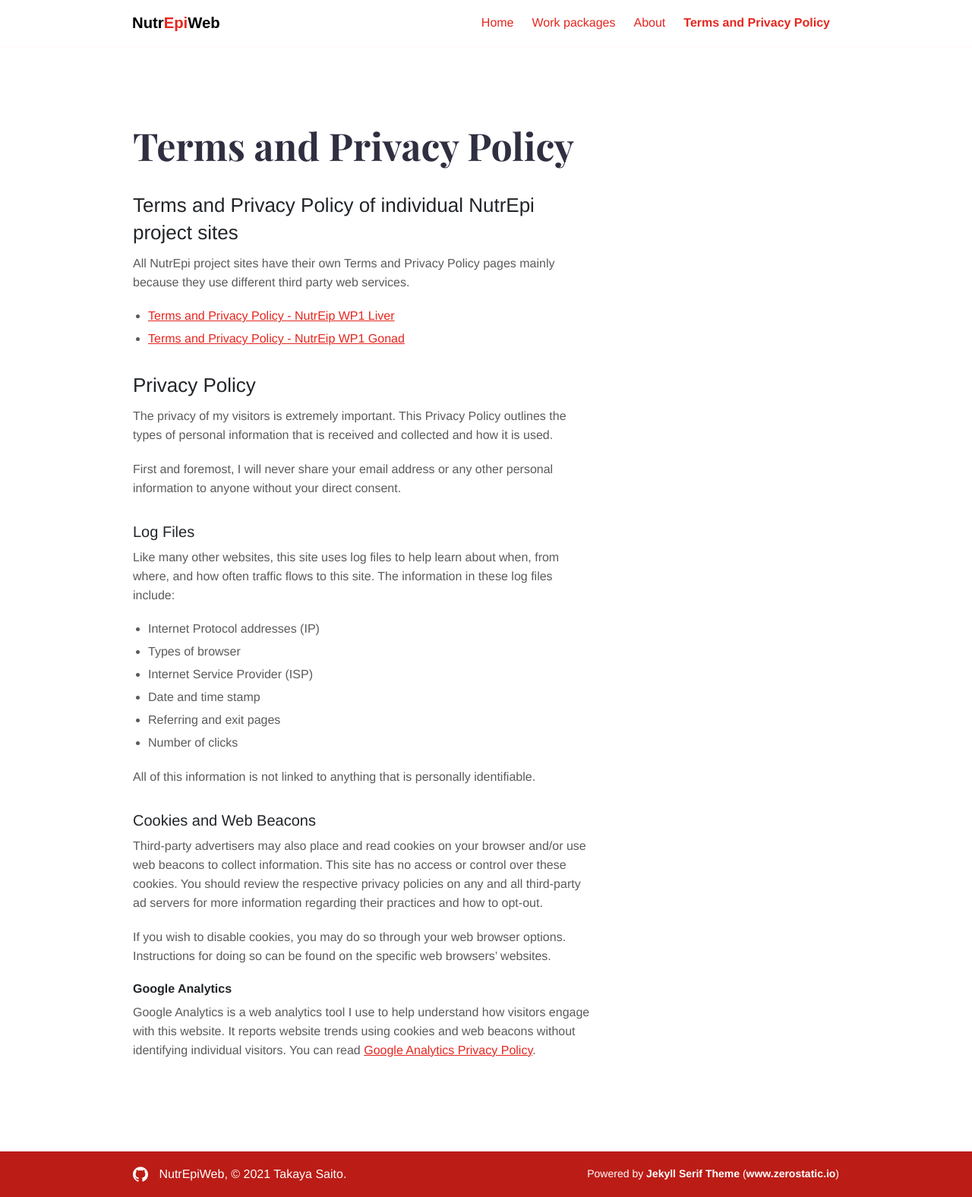
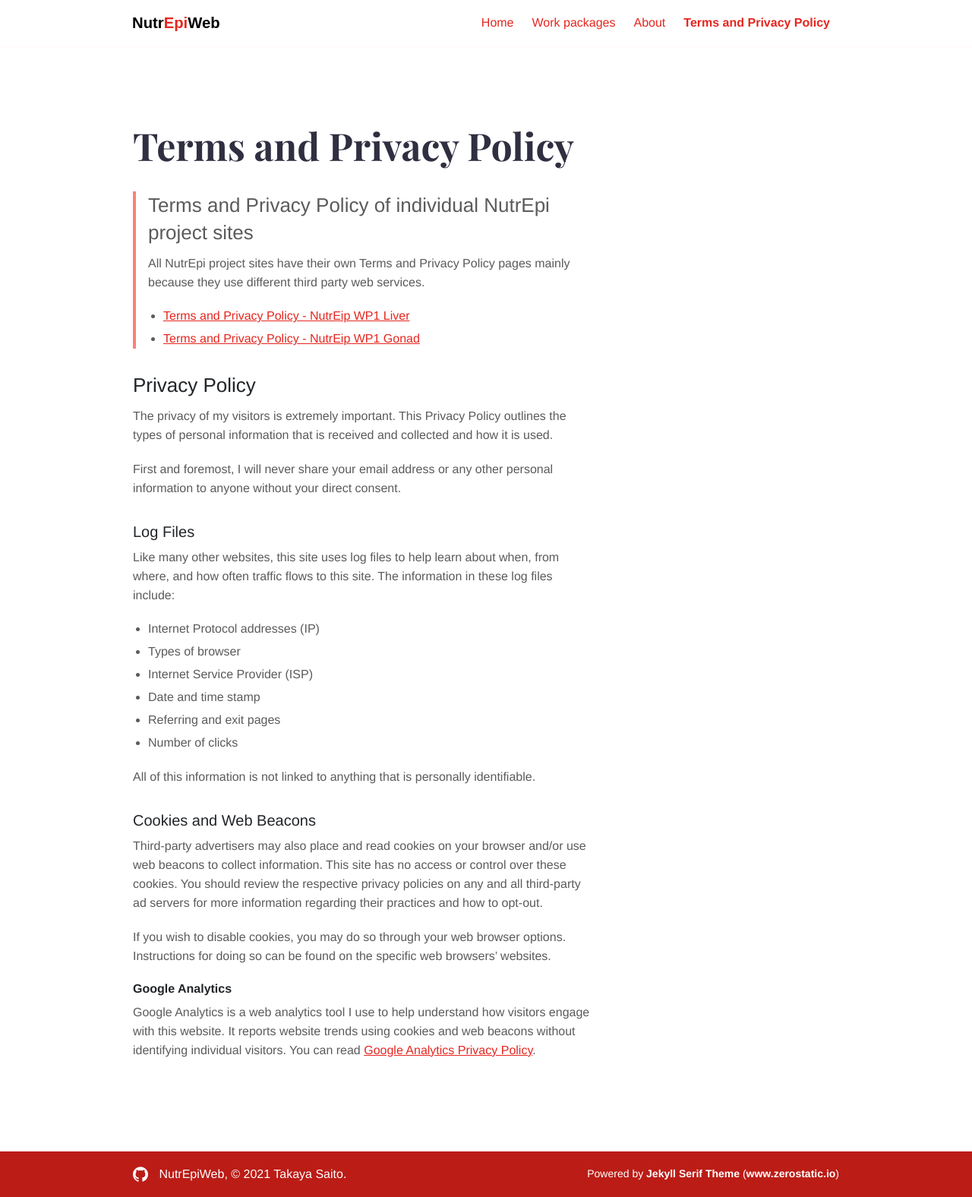
Before and after one commit to NutrEpi/nutrepi.github.io, a Jekyll site: the page built from terms.md, in a window 1280 px wide. Shown: the whole page at 76% size. Built offline with Jekyll 4.4.1, drawn with Linux system fonts in a browser that asks for light colours.

```diff
--- a/terms.md
+++ b/terms.md
@@ -4,12 +4,12 @@ layout: page
 title: "Terms and Privacy Policy"
 ---
 
-## Terms and Privacy Policy of individual NutrEpi project sites
+> ## Terms and Privacy Policy of individual NutrEpi project sites
 All NutrEpi project sites have their own Terms and Privacy Policy pages
 mainly because they use different third party web services.
-
-- [Terms and Privacy Policy - NutrEip WP1 Liver](/wp1liver/terms/)
-- [Terms and Privacy Policy - NutrEip WP1 Gonad]()
+>
+> - [Terms and Privacy Policy - NutrEip WP1 Liver](/wp1liver/terms/)
+> - [Terms and Privacy Policy - NutrEip WP1 Gonad]()
 
 ## Privacy Policy
 
```
